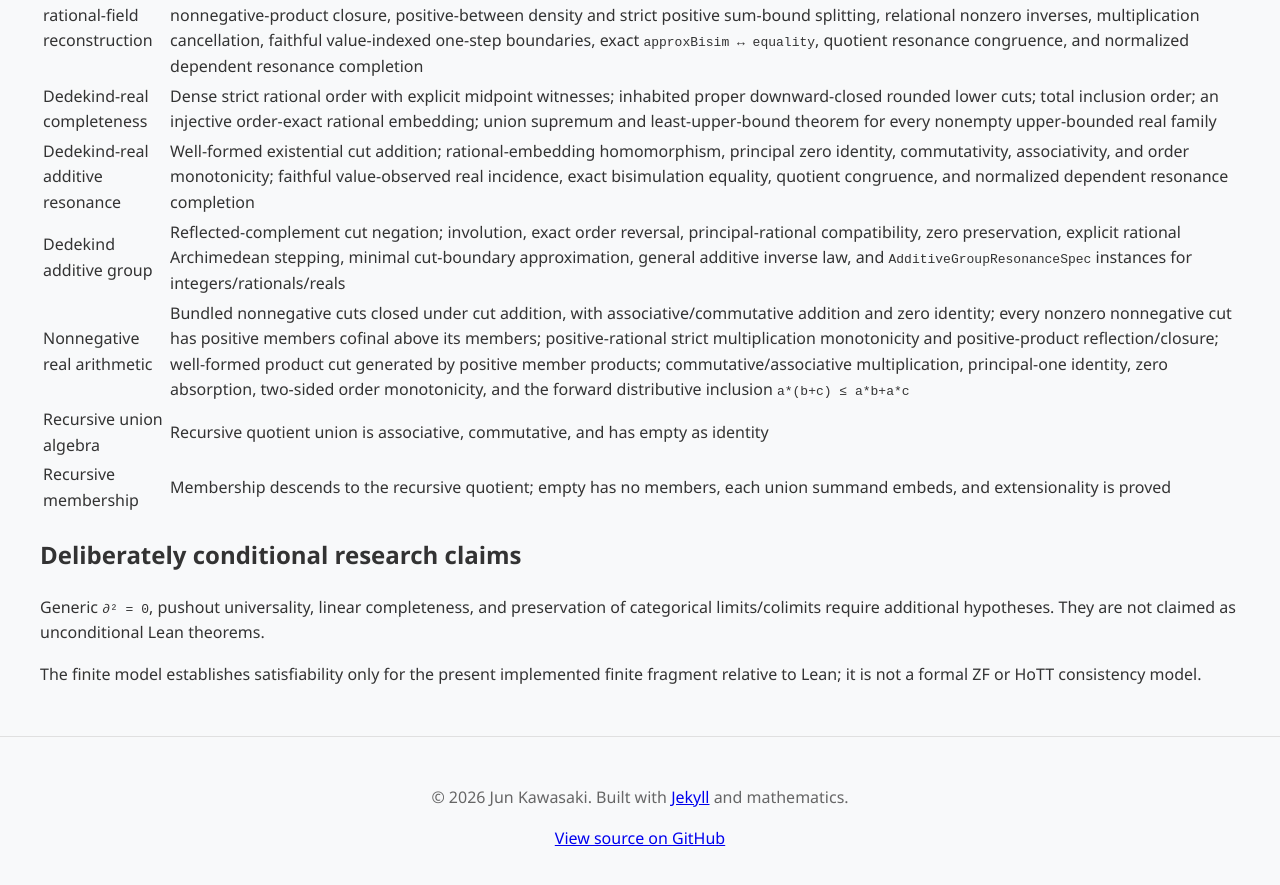
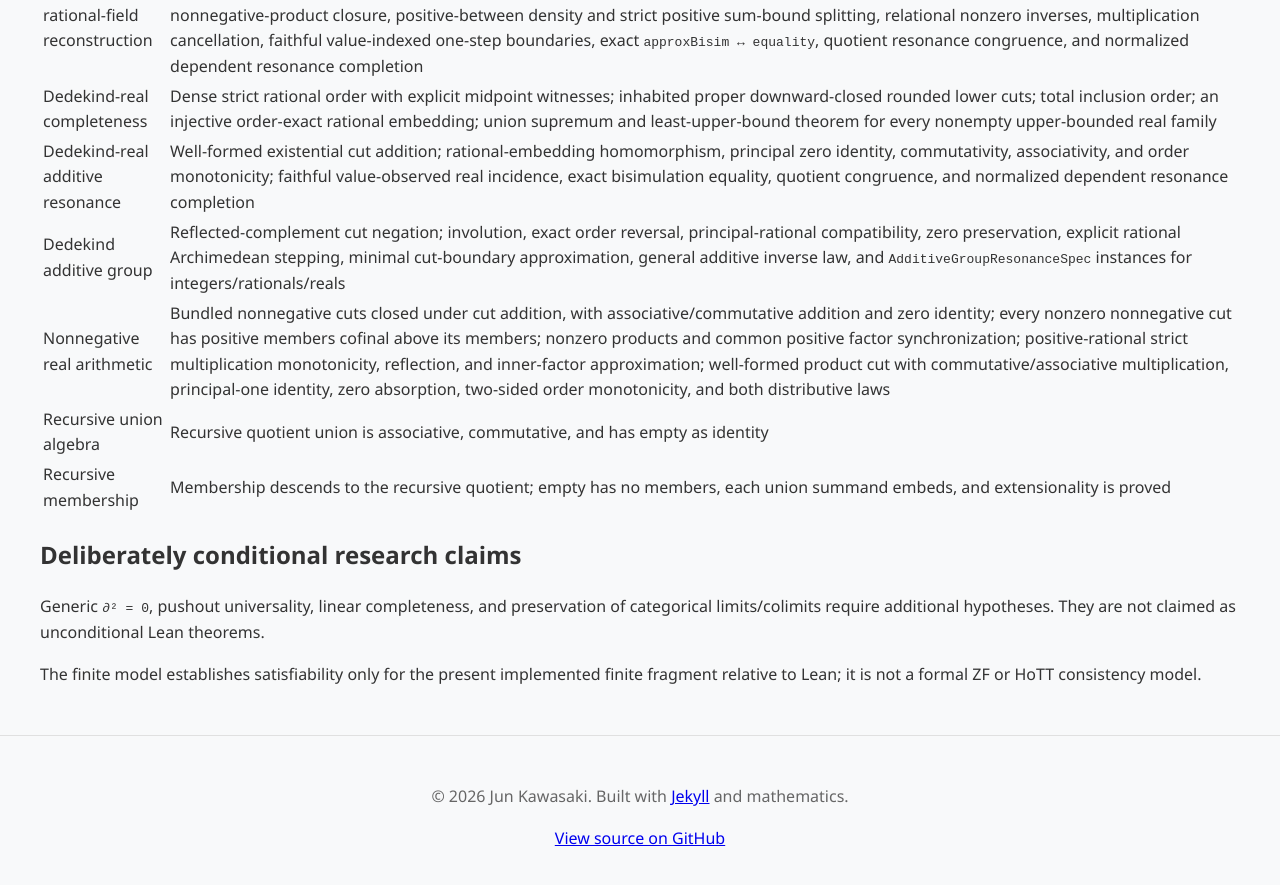
Before and after one commit to com-junkawasaki/inc, a Jekyll site: the page built from docs/verification.md, in a window 1280 px wide and 900 px high, scrolled down 2362 px. Shown: the top 885 px of the window. Built offline with Jekyll 4.4.1, drawn with Linux system fonts in a browser that asks for light colours.

Commit message:
feat(inc): complete nonnegative real distributivity

```diff
--- a/docs/verification.md
+++ b/docs/verification.md
@@ -41,7 +41,7 @@ the triangle example.
 | Dedekind-real completeness | Dense strict rational order with explicit midpoint witnesses; inhabited proper downward-closed rounded lower cuts; total inclusion order; an injective order-exact rational embedding; union supremum and least-upper-bound theorem for every nonempty upper-bounded real family |
 | Dedekind-real additive resonance | Well-formed existential cut addition; rational-embedding homomorphism, principal zero identity, commutativity, associativity, and order monotonicity; faithful value-observed real incidence, exact bisimulation equality, quotient congruence, and normalized dependent resonance completion |
 | Dedekind additive group | Reflected-complement cut negation; involution, exact order reversal, principal-rational compatibility, zero preservation, explicit rational Archimedean stepping, minimal cut-boundary approximation, general additive inverse law, and `AdditiveGroupResonanceSpec` instances for integers/rationals/reals |
-| Nonnegative real arithmetic | Bundled nonnegative cuts closed under cut addition, with associative/commutative addition and zero identity; every nonzero nonnegative cut has positive members cofinal above its members; positive-rational strict multiplication monotonicity and positive-product reflection/closure; well-formed product cut generated by positive member products; commutative/associative multiplication, principal-one identity, zero absorption, two-sided order monotonicity, and the forward distributive inclusion `a*(b+c) ≤ a*b+a*c` |
+| Nonnegative real arithmetic | Bundled nonnegative cuts closed under cut addition, with associative/commutative addition and zero identity; every nonzero nonnegative cut has positive members cofinal above its members; nonzero products and common positive factor synchronization; positive-rational strict multiplication monotonicity, reflection, and inner-factor approximation; well-formed product cut with commutative/associative multiplication, principal-one identity, zero absorption, two-sided order monotonicity, and both distributive laws |
 | Recursive union algebra | Recursive quotient union is associative, commutative, and has empty as identity |
 | Recursive membership | Membership descends to the recursive quotient; empty has no members, each union summand embeds, and extensionality is proved |
 
```
Also changed, not shown: docs/adr/2607121930-resonance-as-central-primitive.md (+5 -4 lines), docs/status.md (+5 -3 lines), README.md, 2 other files.
